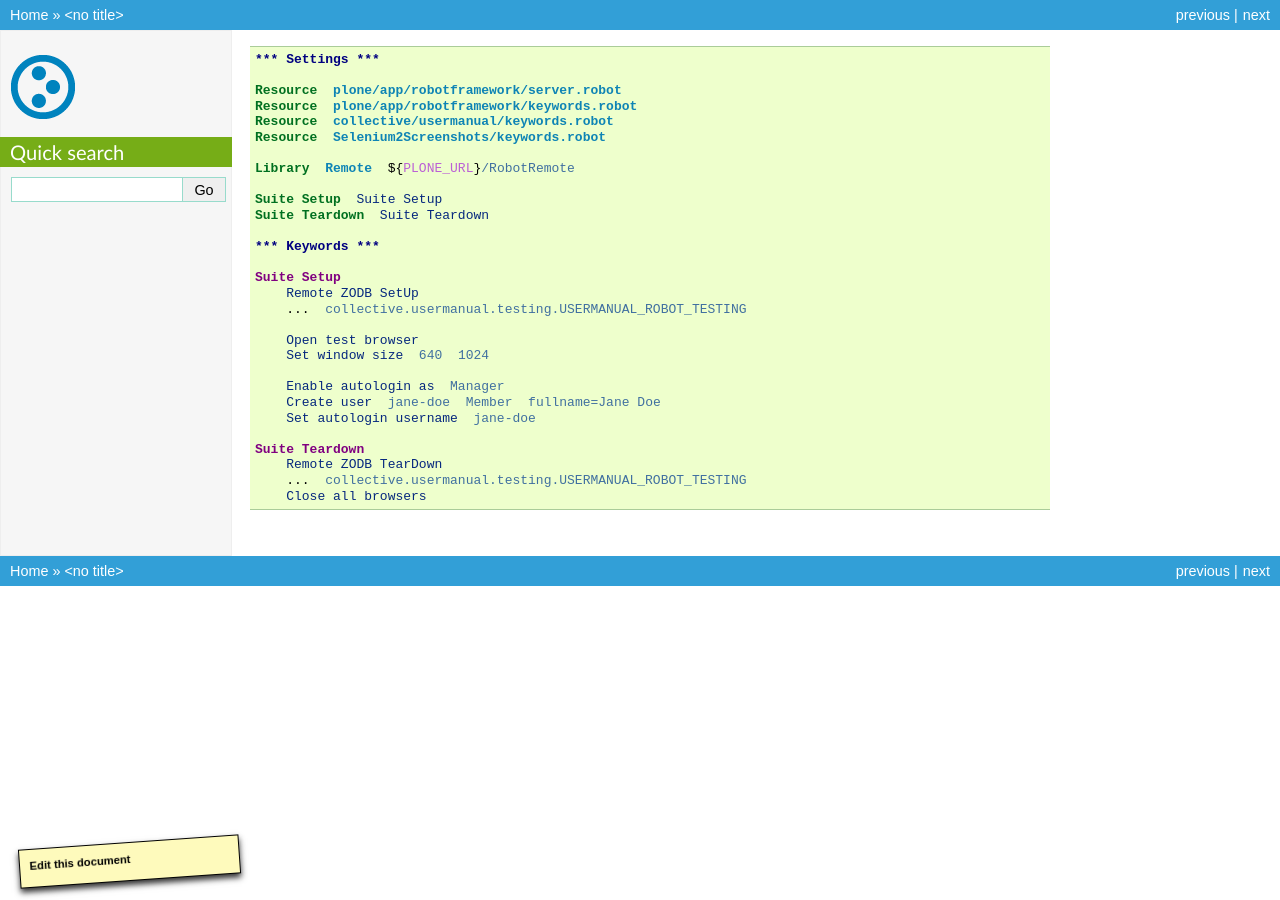
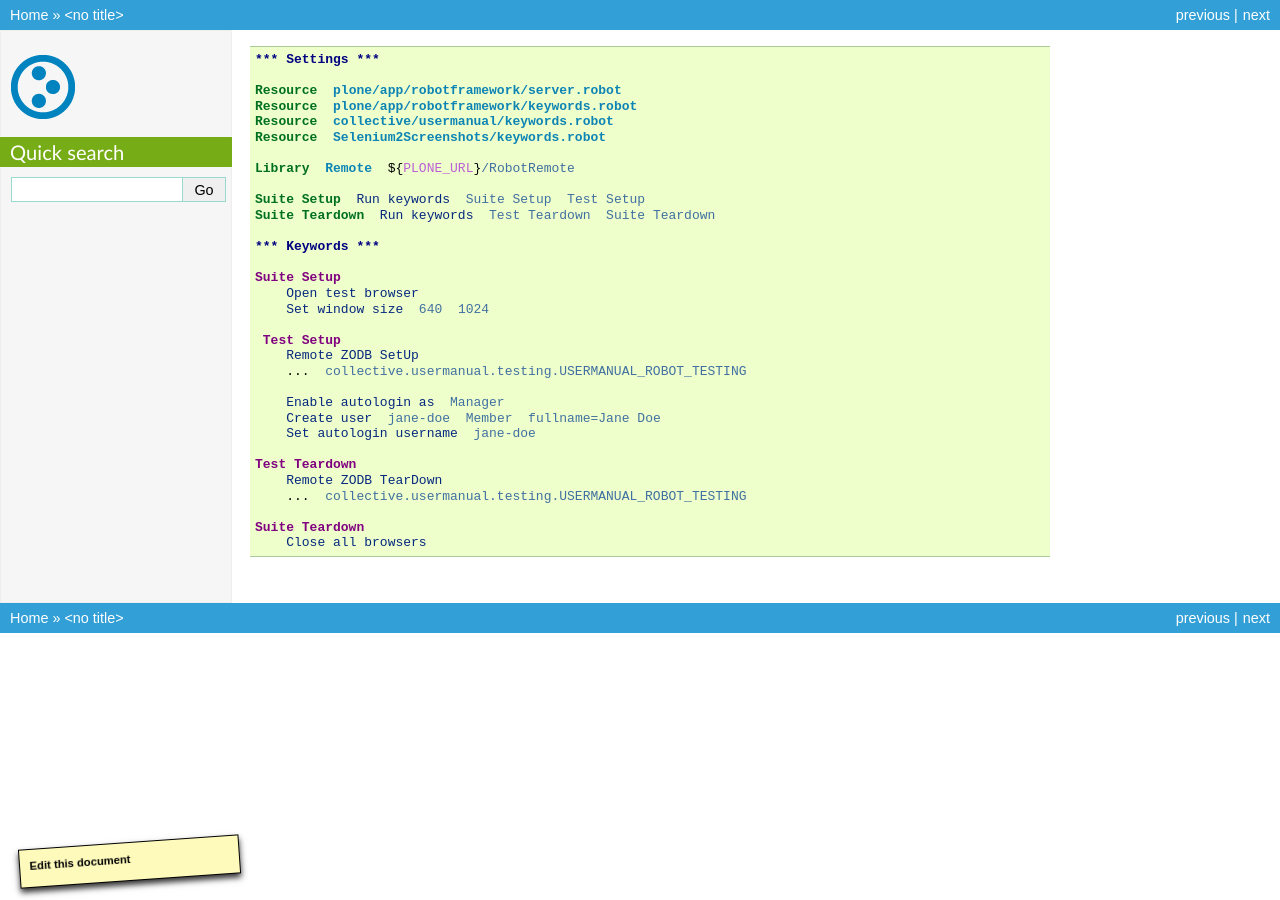
Before and after one commit to CodeRhymesLife/collective.usermanual, a Sphinx documentation site: the page built from source/robot-server.rst, in a window 1280 px wide. Built offline with Sphinx 7.4.7, drawn with Linux system fonts in a browser that asks for light colours; pages that are not in the unit, such as notebooks, are missing from menus.

```diff
--- a/source/managing-content/working-copy.rst
+++ b/source/managing-content/working-copy.rst
@@ -1,5 +1,7 @@
 Working Copy
 ==================
+
+.. include:: ../robot.rst
 
 Working Copy lets you have two versions of your content in parallel.
 
--- a/source/robot-server.rst
+++ b/source/robot-server.rst
@@ -10,23 +10,26 @@
 
    Library  Remote  ${PLONE_URL}/RobotRemote
 
-   Suite Setup  Suite Setup
-   Suite Teardown  Suite Teardown
+   Suite Setup  Run keywords  Suite Setup  Test Setup
+   Suite Teardown  Run keywords  Test Teardown  Suite Teardown
 
    *** Keywords ***
 
    Suite Setup
+       Open test browser
+       Set window size  640  1024
+
+    Test Setup
        Remote ZODB SetUp
        ...  collective.usermanual.testing.USERMANUAL_ROBOT_TESTING
-
-       Open test browser
-       Set window size  640  1024
 
        Enable autologin as  Manager
        Create user  jane-doe  Member  fullname=Jane Doe
        Set autologin username  jane-doe
 
-   Suite Teardown
+   Test Teardown
        Remote ZODB TearDown
        ...  collective.usermanual.testing.USERMANUAL_ROBOT_TESTING
+
+   Suite Teardown
        Close all browsers
```
Also changed, not shown: README.rst (+39 -0 lines).
